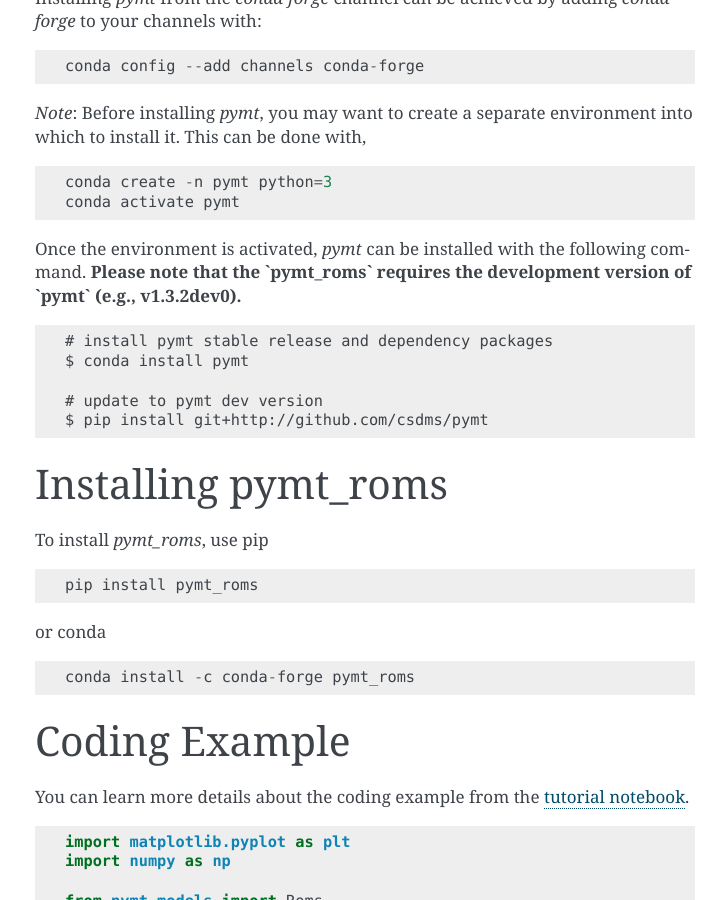
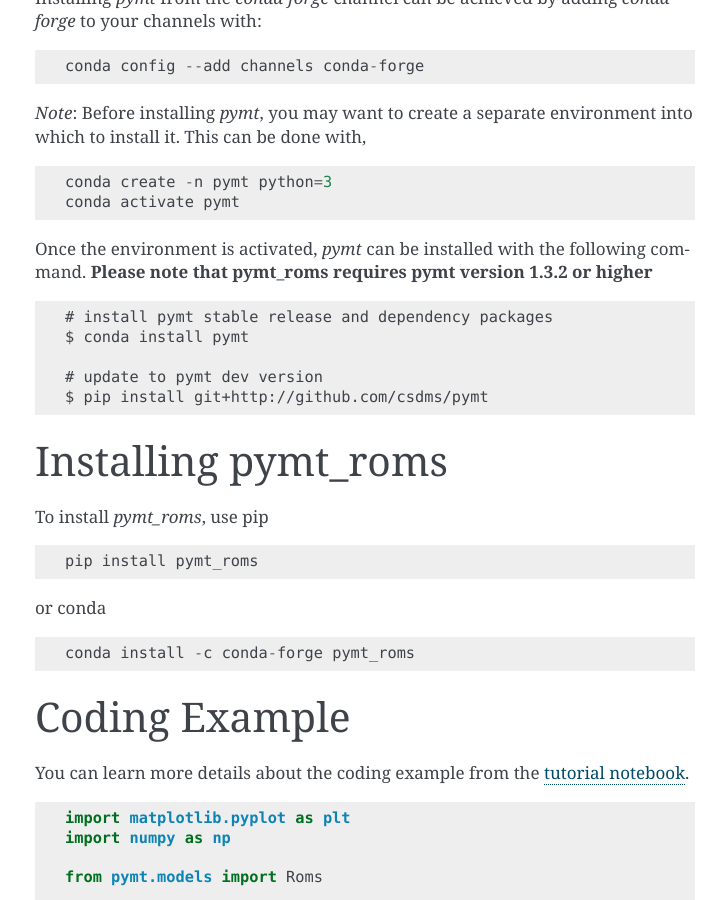
Before and after one commit to pymt-lab/pymt_roms, a Sphinx documentation site: the page built from docs/index.rst, in a window 1280 px wide and 900 px high, scrolled down 608 px. Shown: the whole window, without its empty margins (385-1111 px from the left). Built offline with Sphinx 7.4.7, drawn with Linux system fonts in a browser that asks for light colours.

Commit message:
update docs text for pymt version info

```diff
--- a/README.rst
+++ b/README.rst
@@ -64,7 +64,7 @@
 .. Once the `conda-forge` channel has been enabled, `pymt` can be installed with:
 
 Once the environment is activated, `pymt` can be installed with the following command.
-**Please note that the `pymt_roms` requires the development version of `pymt` (e.g., v1.3.2dev0)**.
+**Please note that pymt_roms requires pymt version 1.3.2 or higher**.
 
 .. code::
 
--- a/docs/index.rst
+++ b/docs/index.rst
@@ -38,7 +38,7 @@
 .. Once the `conda-forge` channel has been enabled, `pymt` can be installed with:
 
 Once the environment is activated, `pymt` can be installed with the following command.
-**Please note that the `pymt_roms` requires the development version of `pymt` (e.g., v1.3.2dev0).**
+**Please note that pymt_roms requires pymt version 1.3.2 or higher**
 
 .. code::
 
```
